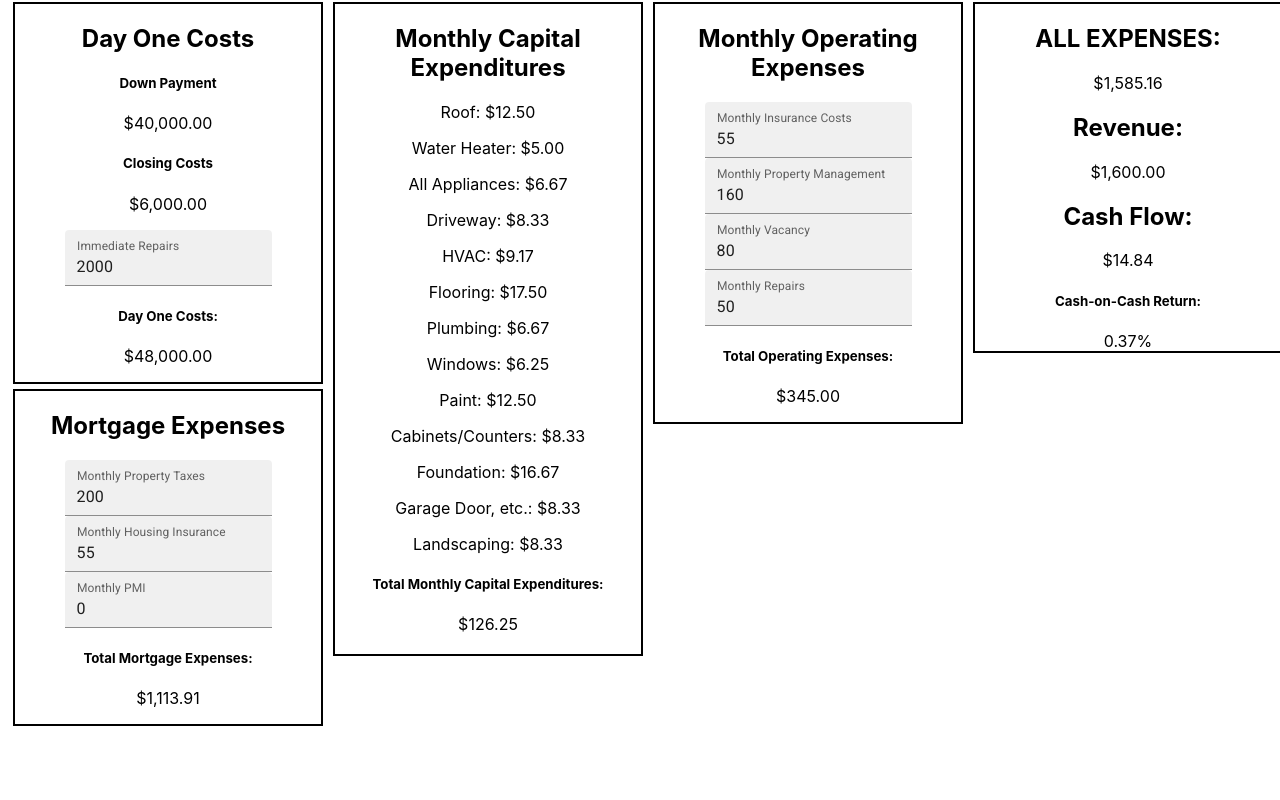
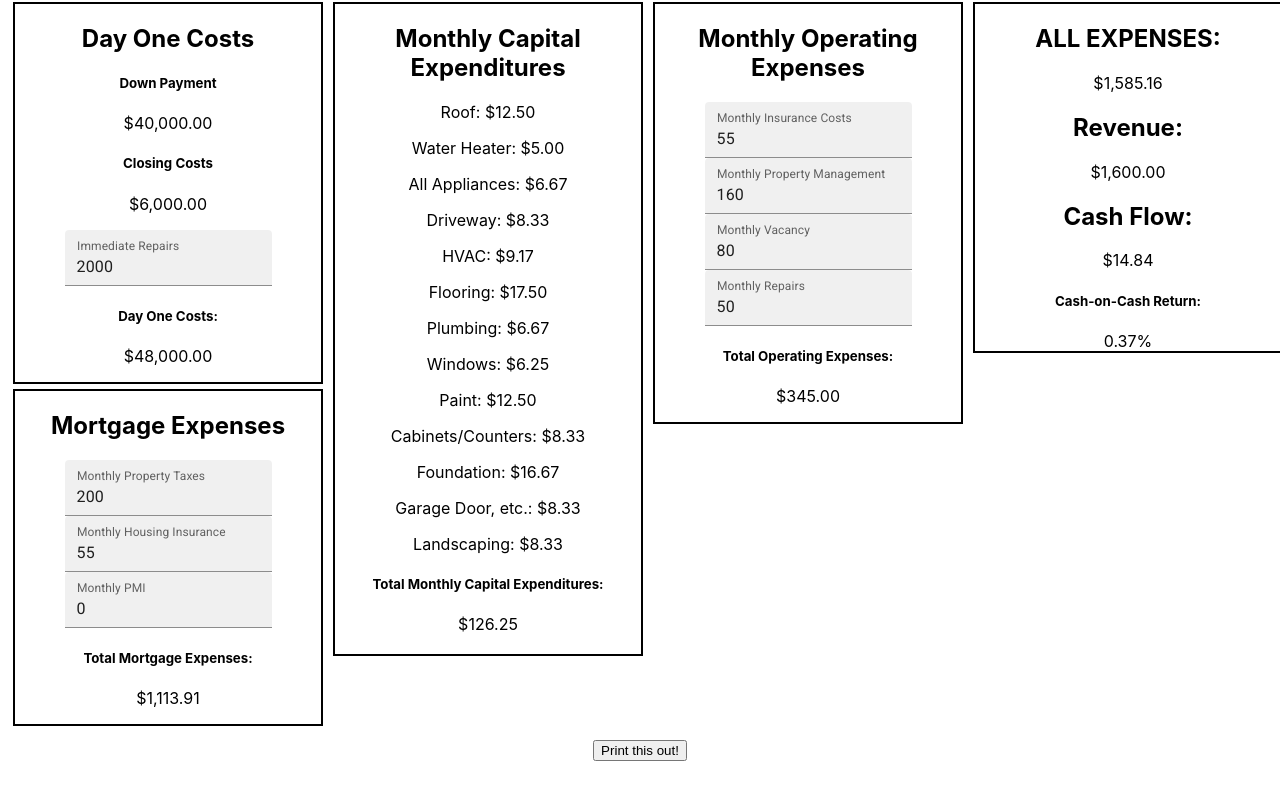
Before and after one commit to MooseInTheSack/RECalculator, a React (Create React App) app: page / in a window 1280 px wide. Shown: the part 194-994 px from the top of the page. Before the commit the page ends 933 px from the top, so only its background shows below. Built offline with nearby package versions, Linux system fonts and the light colour scheme.

Commit message:
add print-to-pdf button at bottom

```diff
--- a/package.json
+++ b/package.json
@@ -14,6 +14,7 @@
     "react-dom": "^18.2.0",
     "react-number-format": "^4.9.3",
     "react-scripts": "5.0.1",
+    "react-to-print": "^2.14.7",
     "web-vitals": "^2.1.4"
   },
   "scripts": {
--- a/src/components/App/App.css
+++ b/src/components/App/App.css
@@ -1,5 +1,6 @@
 .App {
   text-align: center;
+  padding-bottom: 50px;
 }
 
 .App-logo {
--- a/src/components/App/App.js
+++ b/src/components/App/App.js
@@ -1,10 +1,18 @@
+import React , { useRef } from "react";
+import ReactToPrint from 'react-to-print';
 import './App.css';
-import Calculator from '../Calculator/Calculator';
+import { Calculator } from '../Calculator/Calculator';
 
 function App() {
+  const componentRef = useRef();
+
   return (
     <div className="App">
-      <Calculator />
+      <Calculator ref={componentRef} />
+      <ReactToPrint
+        trigger={() => <button>Print this out!</button>}
+        content={() => componentRef.current}
+      />
     </div>
   );
 }
--- a/src/components/Calculator/Calculator.js
+++ b/src/components/Calculator/Calculator.js
@@ -1,5 +1,5 @@
 /* eslint-disable */
-import * as React from "react";
+import React from "react";
 import "./Calculator.css";
 import Box from "@mui/material/Box";
 import FormControl from "@mui/material/FormControl";
@@ -7,6 +7,8 @@ import Input from "@mui/material/Input";
 import InputLabel from "@mui/material/InputLabel";
 import Grid from "@mui/material/Grid";
 import TextField from '@mui/material/TextField';
+
+import ReactToPrint from 'react-to-print';
 
 import {
   getMortgagePayment,
@@ -39,7 +41,7 @@ const convertToFloat = (input) => {
   return result;
 }
 
-export default function Calculator() {
+export const Calculator = React.forwardRef ((props, ref) => {
   const [price, setPrice] = React.useState(200000);
   const [interest, setInterest] = React.useState(5);
   const [downpaymentpercent, setDownPaymentPercent] = React.useState(20);
@@ -177,6 +179,7 @@ export default function Calculator() {
       }}
       noValidate
       autoComplete="off"
+      ref={ref}
     >
       <h2>Inputs</h2>
       <FormControl variant="standard">
@@ -361,4 +364,4 @@ export default function Calculator() {
       </Grid>
     </Box>
   );
-}
+});
```
Also changed, not shown: 1 other file (tests, documents, lock files or other folders).
